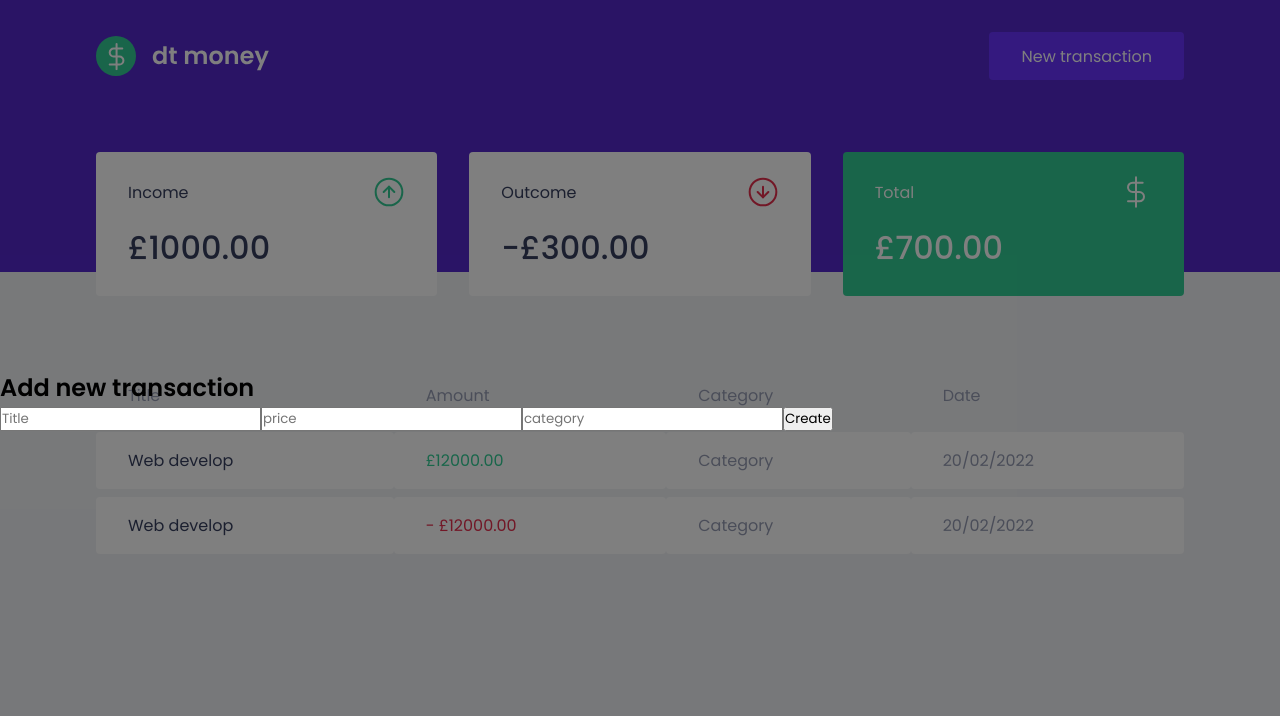
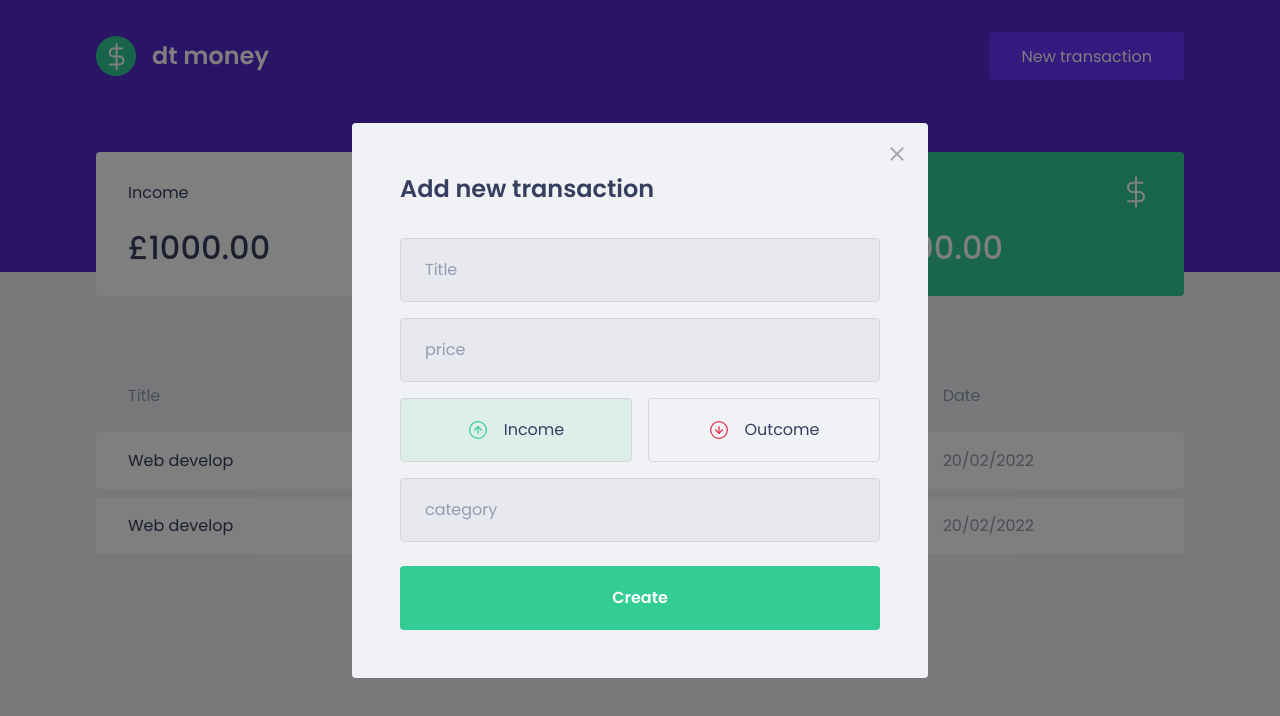
Before and after one commit to wesAlves/wbmoney, a React (Create React App) app: page / in a window 1280 px wide. Both pictures are taken after a click on the button "New transaction". Shown: the top 716 px of the page. Built offline with nearby package versions, Linux system fonts and the light colour scheme; no server answers; what miragejs would draw is missing.

Commit message:
form modal

```diff
--- a/package.json
+++ b/package.json
@@ -5,6 +5,7 @@
   "dependencies": {
     "axios": "^0.26.1",
     "miragejs": "^0.1.43",
+    "polished": "^4.2.2",
     "react": "^18.0.0",
     "react-dom": "^18.0.0",
     "react-modal": "^3.14.4",
--- a/src/components/NewTransactionModal/index.tsx
+++ b/src/components/NewTransactionModal/index.tsx
@@ -1,5 +1,10 @@
 import Modal from 'react-modal'
-import { Container } from './styles'
+import { Container, TransactionTypeContainer, RadioBox } from './styles'
+
+import closeImg from '../../assets/close.svg'
+import income from '../../assets/income.svg'
+import outcome from '../../assets/outcome.svg'
+import { useState } from 'react'
 
 interface NewTransactionModalProps {
     isOpen: boolean
@@ -12,24 +17,55 @@
     isOpen,
     onResquestClose,
 }: NewTransactionModalProps) {
+    const [type, setType] = useState('deposit')
+
     return (
-        <Container>
         <Modal
             isOpen={isOpen}
             onRequestClose={onResquestClose}
             overlayClassName="recat-modal-overlay"
             className="react-modal-content"
         >
+            <button
+                type="button"
+                onClick={onResquestClose}
+                className="react-modal-close"
+            >
+                <img src={closeImg} alt="close" />
+            </button>
+            <Container>
                 <h2>Add new transaction</h2>
 
                 <input placeholder="Title" />
 
                 <input type="number" placeholder="price" />
 
+                <TransactionTypeContainer>
+                    <RadioBox
+                        type="button"
+                        onClick={() => setType('deposit')}
+                        isActive={type === 'deposit'}
+                        activeColor="green"
+                    >
+                        <img src={income} alt="income" />
+                        <p>Income</p>
+                    </RadioBox>
+
+                    <RadioBox
+                        type="button"
+                        onClick={() => setType('withdraw')}
+                        isActive={type === 'withdraw'}
+                        activeColor="red"
+                    >
+                        <img src={outcome} alt="income" />
+                        <p>Outcome</p>
+                    </RadioBox>
+                </TransactionTypeContainer>
+
                 <input placeholder="category" />
 
                 <button type="submit">Create</button>
+            </Container>
         </Modal>
-        </Container>
     )
 }
--- a/src/components/NewTransactionModal/styles.ts
+++ b/src/components/NewTransactionModal/styles.ts
@@ -1,5 +1,99 @@
 import styled from 'styled-components'
+import { darken, transparentize } from 'polished'
 
 export const Container = styled.form`
-    max-width: 50%;
+    h2 {
+        color: var(--text-title);
+        font-size: 1.5rem;
+        margin-bottom: 2rem;
+    }
+
+    input {
+        width: 100%;
+        padding: 0 1.5rem;
+        height: 4rem;
+        border-radius: 0.25rem;
+
+        border: 1px solid #d7d7d7;
+        background: #e7e9ee;
+
+        font-weight: 400;
+        font-size: 1rem;
+
+        &::placeholder {
+            color: var(--text-body);
+        }
+
+        & + input {
+            margin-top: 1rem;
+        }
+    }
+
+    button[type='submit'] {
+        width: 100%;
+        padding: 0 1.5rem;
+        height: 4rem;
+        background: var(--green);
+        color: #fff;
+        border-radius: 0.25rem;
+        border: 0;
+        font-size: 1rem;
+        margin-top: 1.5rem;
+        transition: filter 0.2s;
+        font-weight: 600;
+
+        &:hover {
+            filter: brightness(0.9);
+        }
+    }
 `
+
+export const TransactionTypeContainer = styled.div`
+    display: flex;
+    gap: 1rem;
+    margin: 1rem auto;
+`
+
+interface RadioBoxProps {
+    isActive: boolean
+    activeColor: 'green' | 'red'
+}
+
+const colors = {
+    green: '#33cc95',
+    red: '#e52e4d',
+}
+
+export const RadioBox = styled.button<RadioBoxProps>`
+    display: flex;
+    align-items: center;
+    justify-content: center;
+    height: 4rem;
+    border-radius: 0.25rem;
+    width: 100%;
+    padding: 0.8rem;
+
+    background: ${(props) =>
+        props.isActive
+            ? transparentize(0.9, colors[props.activeColor])
+            : 'transparent'};
+
+    border: 1px solid #d7d7d7;
+
+    transition: filter 0.2s;
+
+    &:hover {
+        border: 1px solid ${darken(0.1, '#d7d7d7')};
+    }
+
+    img {
+        width: 20px;
+        height: 20px;
+    }
+
+    p {
+        margin-left: 1rem;
+        font-size: 1rem;
+        color: var(--text-title);
+    }
+`
--- a/src/styles/global.ts
+++ b/src/styles/global.ts
@@ -70,6 +70,26 @@
 
 .react-modal-content{
     width: 100%;
+    max-width: 576px;
+
+    background: var(--background);
+    padding: 3rem;
+    position: relative;
+    border-radius: 0.25rem;
+}
+
+.react-modal-close{
+    position: absolute;
+    right: 1.5rem;
+    top: 1.5rem;
+    border: none;
+    background: none;
+
+    transition: filter .2s;
+
+    &:hover{
+        filter: brightness(.9);
+    }
 }
 
 `
```
Also changed, not shown: 1 other file (tests, documents, lock files or other folders). Lines whose indentation alone changed are shown as unchanged.
